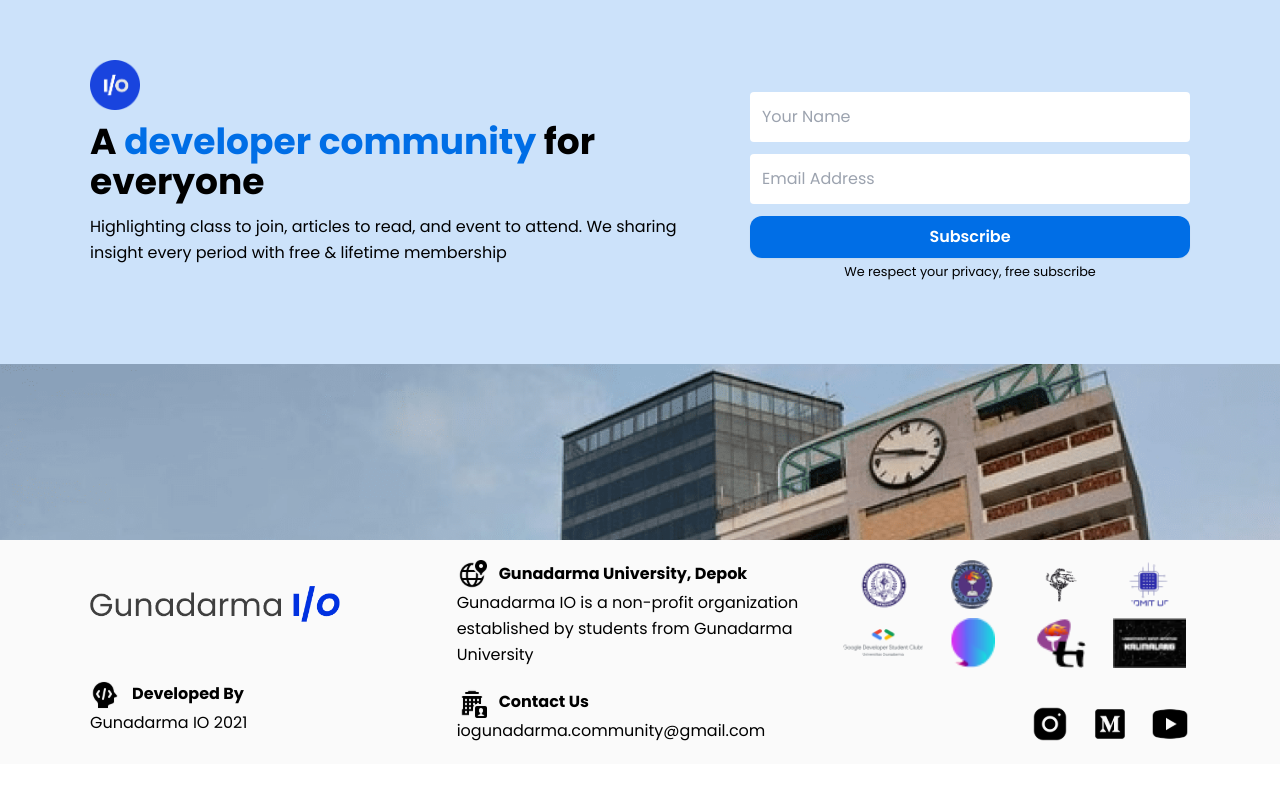
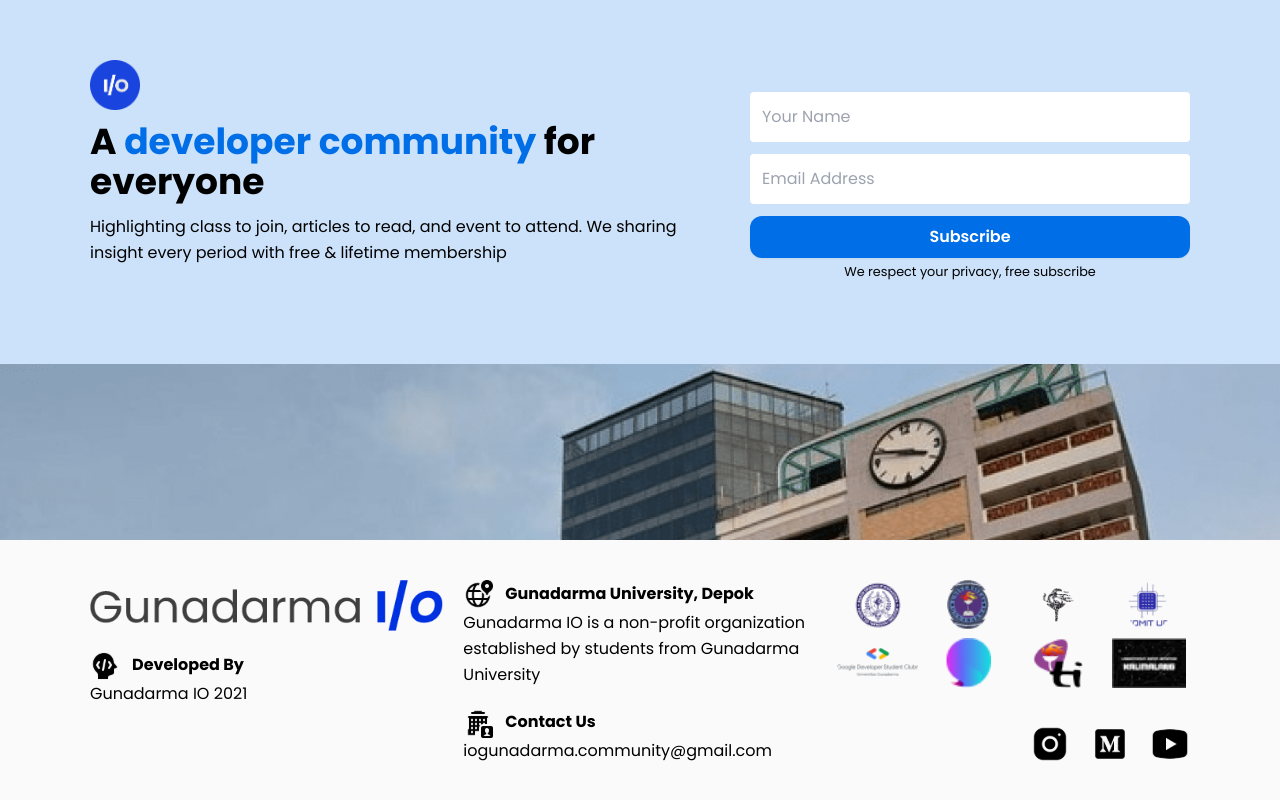
Before and after one commit to GunadarmaIO-Community/Frontend-Website-GunadarmaIO, a Next.js app: page / in a window 1280 px wide. Shown: the part 3987-4787 px from the top of the page. Before the commit the page ends 4751 px from the top, so only its background shows below. Built offline with nearby package versions, Linux system fonts and the light colour scheme; no server answers.

Commit message:
fix Footer layout

```diff
--- a/src/components/modules/Footer/Footer.tsx
+++ b/src/components/modules/Footer/Footer.tsx
@@ -4,19 +4,14 @@ export const Footer = () => {
   return (
     <footer id='contact'>
       <div className='bg-[url("/assets/images/adv-gunadarma.png")] bg-cover bg-center bg-no-repeat pt-44 md:bg-top'>
-        <div className='bg-neutral-50 pb-5'>
+        <div className='bg-neutral-50 py-10'>
           <div className='layout'>
-            <div className='flex flex-col lg:flex-row'>
-              <div className='lg:w-1/3 lg:pr-5'>
-                <div className='w-full'>
-                  <NextImage
-                    className='relative h-[140px] w-[250px]'
-                    src='assets/images/logo-text.png'
-                    layout='fill'
-                    objectFit='contain'
-                  />
+            <div className='flex flex-col lg:flex-row lg:gap-5'>
+              <div className='text-center lg:w-1/3 lg:text-left'>
+                <div className='px-10 sm:px-40 lg:px-0'>
+                  <NextImage width='449px' height='65px' src='assets/images/logo-text.png' layout='responsive' />
                 </div>
-                <p>
+                <p className='mt-5'>
                   <img
                     src='assets/icons/developer-icon.svg'
                     className='inline w-[30px]'
@@ -26,8 +21,8 @@ export const Footer = () => {
                 </p>
                 <p className=''>Gunadarma IO 2021</p>
               </div>
-              <div className='lg:w-1/3 lg:pr-5'>
-                <p className='mt-5'>
+              <div className='text-center lg:w-1/3 lg:text-left'>
+                <p className='mt-5 lg:mt-0'>
                   <img
                     src='assets/icons/location-icon.svg'
                     className='inline w-[30px]'
@@ -46,8 +41,8 @@ export const Footer = () => {
                 </p>
                 <p>iogunadarma.community@gmail.com</p>
               </div>
-              <div className='lg:flex lg:w-1/3 lg:flex-col lg:justify-between lg:pl-5'>
-                <div className='mt-5 grid grid-cols-4 gap-2'>
+              <div className='w-full self-center sm:w-3/5 lg:flex lg:w-1/3 lg:flex-col lg:justify-between lg:self-auto'>
+                <div className='mt-5 grid grid-cols-4 gap-2 lg:mt-0'>
                   <NextImage
                     className='relative h-[50px] w-full'
                     src='assets/images/partner/logo-bem-fti-ug.png'
@@ -97,7 +92,7 @@ export const Footer = () => {
                     objectFit='contain'
                   />
                 </div>
-                <div className='mt-5 flex justify-end'>
+                <div className='mt-5 flex justify-center lg:mt-0 lg:justify-end'>
                   <div className='ml-5 w-[40px]'>
                     <NextImage
                       className='relative h-[40px] w-full'
```
Also changed, not shown: public/assets/images/logo-text.png.
